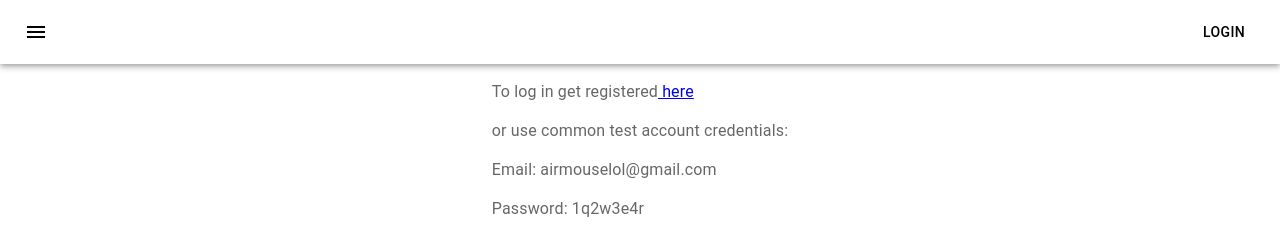
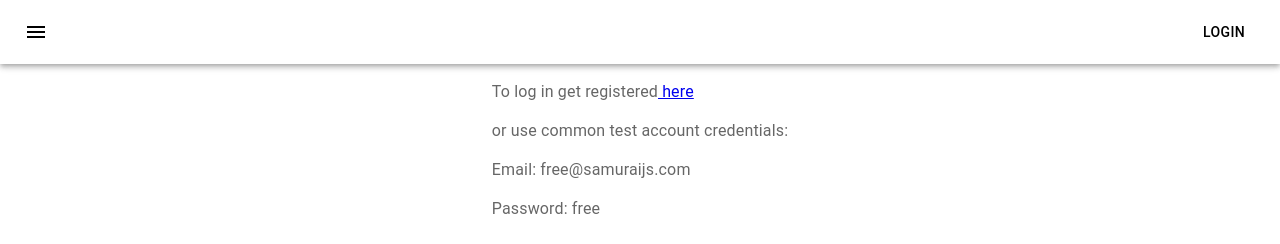
Before and after one commit to AirMous3/toDO, a React (Create React App) app: page /#/login in a window 1280 px wide. Shown: the top 244 px of the page. Built offline with nearby package versions, Linux system fonts and the light colour scheme; no server answers.

Commit message:
login-pass

```diff
--- a/src/App.tsx
+++ b/src/App.tsx
@@ -35,7 +35,7 @@ function App() {
                 <Switch>
                     <Route exact path={'/'} render={() => <TodolistsList status={status}/>}/>
                     <Route path={'/login'} render={() => <Login/>}/>
-                    <Route path={'/404'} render={() => <h1>page not found</h1>}/>
+                    <Route path={'/404'} render={() => <h1>404 page not found (＃＞＜)</h1>}/>
                     <Redirect from={'*'} to={'/404'}/>
                 </Switch>
             </Container>
--- a/src/components/Login/Login.tsx
+++ b/src/components/Login/Login.tsx
@@ -71,8 +71,8 @@ export const Login = () => {
                             </a>
                         </p>
                         <p>or use common test account credentials:</p>
-                        <p>Email: airmouselol@gmail.com</p>
-                        <p>Password: 1q2w3e4r</p>
+                        <p>Email: free@samuraijs.com</p>
+                        <p>Password: free</p>
                     </FormLabel>
                     <FormGroup>
                         <TextField {...formik.getFieldProps('email')}  label="Email" margin="normal"/>
```
